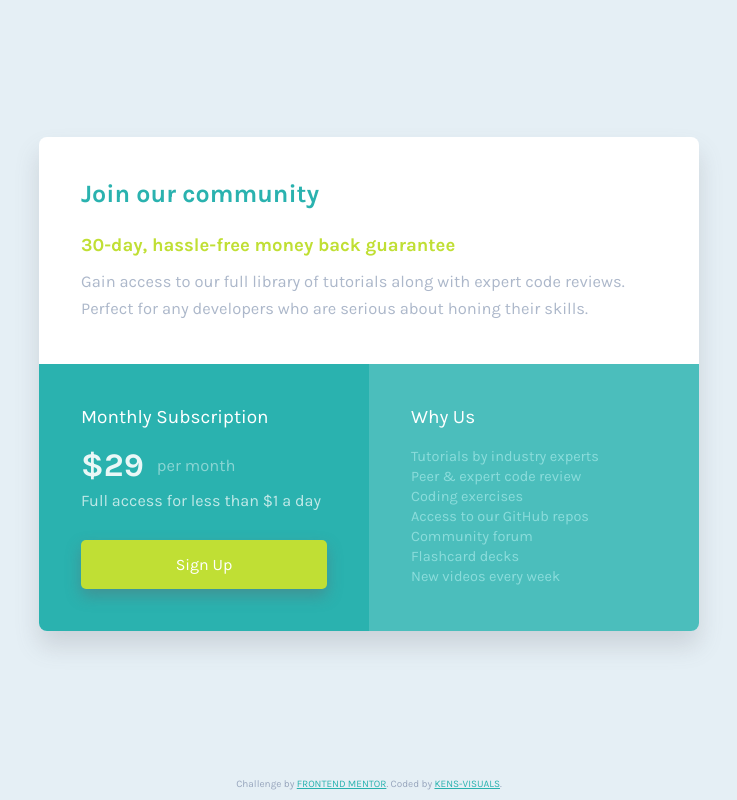
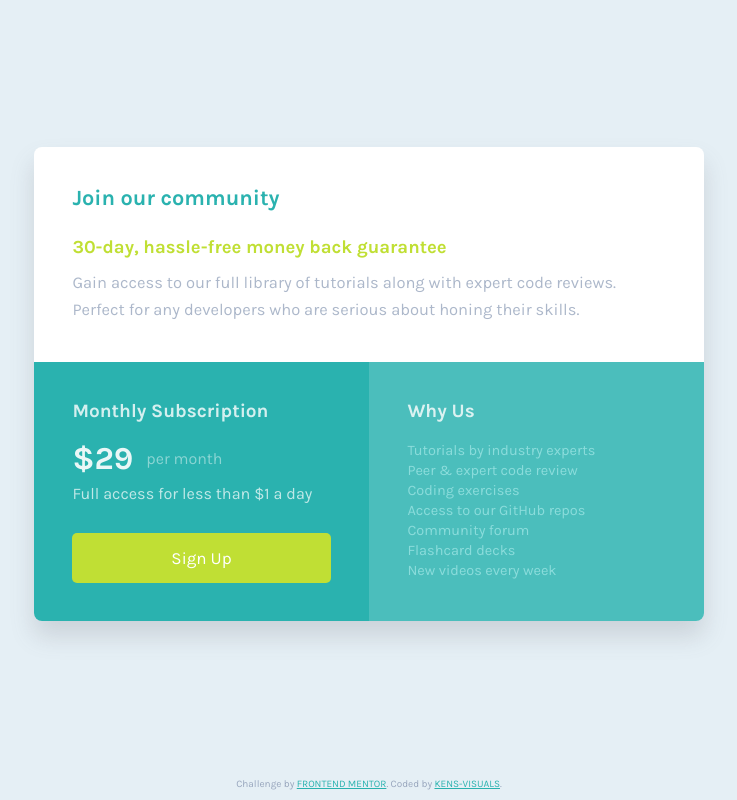
Before and after one commit to kens-visuals/single-price-grid-component, a website: page index.html in a window 1280 px wide. Shown: the whole page, without its empty margins (271-1008 px from the left). Drawn offline with Linux system fonts and the light colour scheme.

Commit message:
add final versionn

```diff
--- a/index.html
+++ b/index.html
@@ -45,7 +45,7 @@
           <p class="cube__text cube__text-amount">
             Full access for less than &dollar;1 a day
           </p>
-          <a href="#" class="cube__button">Sign Up</a>
+          <button class="cube__button">Sign Up</button>
         </div>
 
         <div class="cube__box cube__box--light">
--- a/scss/_base.scss
+++ b/scss/_base.scss
@@ -21,9 +21,9 @@ html {
 
 body {
   min-height: 100vh;
-  font-size: 1.6rem;
   color: $color-secondary--light;
   background-color: $color-secondary--dark;
+  font-size: 1.6rem;
   display: grid;
   grid-template-rows: 1fr auto;
   justify-items: center;
--- a/scss/_components.scss
+++ b/scss/_components.scss
@@ -3,28 +3,14 @@
   border-radius: 0.8rem;
   overflow: hidden;
   display: grid;
-  grid-template-rows: auto repeat(2, 1fr);
-
-  @media (min-width: 768px) {
-    grid-template-rows: auto 1fr;
-    grid-template-columns: repeat(2, 1fr);
-  }
+  grid-template-columns: repeat(auto-fit, minmax(30rem, 1fr));
 
   &__box {
-    padding: 2.3rem;
-
-    @media (min-width: 768px) {
-      padding: 4.2rem;
-    }
+    padding: clamp(2.3rem, 3vw, 4.2rem);
 
     &--white {
       background-color: $color-secondary--light;
-      padding: 3rem 2.3rem;
-
-      @media (min-width: 768px) {
-        padding: 4.2rem;
-        grid-column: 1 / -1;
-      }
+      grid-column: 1 / -1;
     }
 
     &--dark {
@@ -39,12 +25,8 @@
   &__heading {
     &-primary {
       color: $color-primary;
-      font-size: 2rem;
+      font-size: clamp(2rem, 1.7vw, 2.6rem);
       margin-bottom: 2.6rem;
-
-      @media (min-width: 768px) {
-        font-size: 2.5rem;
-      }
     }
 
     &-secondary {
@@ -52,22 +34,15 @@
 
       &--green {
         color: $color-tertiary;
-        font-size: 1.5rem;
+        font-size: clamp(1.5rem, 2vw, 1.85rem);
         margin-top: 2rem;
-        margin-bottom: 1.2rem;
-
-        @media (min-width: 768px) {
-          font-size: 1.85rem;
-        }
+        margin-bottom: 1.1rem;
       }
 
       &--white {
-        font-size: 1.8rem;
-        font-weight: 400;
-
-        @media (min-width: 768px) {
-          font-size: 1.9rem;
-        }
+        font-size: clamp(1.8rem, 2vw, 1.9rem);
+        font-weight: 700;
+        opacity: 0.8;
       }
     }
   }
@@ -78,78 +53,70 @@
     &--dark {
       color: $color-secondary;
       line-height: 2.7rem;
-      font-size: 1.35rem;
+      font-size: clamp(1.35rem, 2vw, 1.65rem);
       opacity: 0.8;
-
-      @media (min-width: 768px) {
-        font-size: 1.65rem;
-      }
     }
 
     &-price {
-      font-size: 3.2rem;
+      font-size: clamp(3.2rem, 2vw, 3.3rem);
       font-weight: 700;
       opacity: 0.9;
       display: flex;
       align-items: center;
-
-      @media (min-width: 768px) {
-        font-size: 3.3rem;
-      }
     }
 
     &--span {
       font-size: 1.6rem;
       font-weight: 400;
-      margin-left: 1rem;
+      margin-left: 1.3rem;
       opacity: 0.5;
-
-      @media (min-width: 768px) {
-        font-size: 1.65rem;
-        margin-left: 1.3rem;
-      }
     }
 
     &-amount {
-      font-size: 1.6rem;
+      font-size: 1.62rem;
       opacity: 0.7;
       margin-top: 0.7rem;
-
-      @media (min-width: 768px) {
-        font-size: 1.62rem;
-      }
     }
   }
 
-  &__button:link,
-  &__button:visited {
+  &__button {
     width: 100%;
     color: $color-secondary--light;
     background-color: $color-tertiary;
+    border: transparent;
     border-radius: 0.5rem;
-    box-shadow: rgba(100, 100, 111, 0.4) 0px 7px 15px 0px;
-    text-align: center;
-    text-decoration: none;
+    // box-shadow: rgba(100, 100, 111, 0.4) 0px 7px 15px 0px;
+    font-size: 1.7rem;
     padding: 1.5rem;
-    margin-top: 3.5rem;
-    display: inline-block;
-    transition: all 0.2s;
+    margin-top: clamp(3rem, 1vw, 3.5rem);
+    transition: all 0.3s;
 
-    @media (min-width: 768px) {
-      margin-top: 3rem;
+    &:hover,
+    &:focus {
+      cursor: pointer;
+      background: none;
+      box-shadow: 0 0 0 1px $color-secondary--light, 0 0 0 2px $color-tertiary,
+        0 0 0 5px $color-tertiary, 0 0 0 6.5px $color-secondary--light,
+        0 0 0 7px $color-tertiary;
     }
-  }
 
-  &__button:hover,
-  &__button:active {
-    transform: translateY(0.5rem);
-    box-shadow: rgba(100, 100, 111, 0.2) 0px 10px 20px -20px;
+    &:focus-visible {
+      outline: 0.15rem solid $color-secondary--dark;
+    }
+
+    // @media (hover: hover) {
+    //   &:hover {
+    //     cursor: pointer;
+    //     transform: translateY(0.5rem);
+    //     box-shadow: rgba(100, 100, 111, 0.2) 0px 10px 20px -20px;
+    //   }
+    // }
   }
 
   &__list {
     list-style: none;
+    mix-blend-mode: soft-light;
     font-size: 1.45rem;
-    mix-blend-mode: soft-light;
     margin-top: 2rem;
 
     &-item {
@@ -177,3 +144,183 @@
     color: $color-tertiary;
   }
 }
+
+// .cube {
+//   box-shadow: rgba(100, 100, 111, 0.2) 0px 15px 25px 0px;
+//   border-radius: 0.8rem;
+//   overflow: hidden;
+//   display: grid;
+//   grid-template-rows: auto repeat(2, 1fr);
+
+//   @media (min-width: 768px) {
+//     grid-template-rows: auto 1fr;
+//     grid-template-columns: repeat(2, 1fr);
+//   }
+
+//   &__box {
+//     padding: 2.3rem;
+
+//     @media (min-width: 768px) {
+//       padding: 4.2rem;
+//     }
+
+//     &--white {
+//       background-color: $color-secondary--light;
+//       padding: 3rem 2.3rem;
+
+//       @media (min-width: 768px) {
+//         padding: 4.2rem;
+//         grid-column: 1 / -1;
+//       }
+//     }
+
+//     &--dark {
+//       background-color: $color-primary;
+//     }
+
+//     &--light {
+//       background-color: $color-primary--light;
+//     }
+//   }
+
+//   &__heading {
+//     &-primary {
+//       color: $color-primary;
+//       font-size: 2rem;
+//       margin-bottom: 2.6rem;
+
+//       @media (min-width: 768px) {
+//         font-size: 2.5rem;
+//       }
+//     }
+
+//     &-secondary {
+//       margin-bottom: 1.8rem;
+
+//       &--green {
+//         color: $color-tertiary;
+//         font-size: 1.5rem;
+//         margin-top: 2rem;
+//         margin-bottom: 1.2rem;
+
+//         @media (min-width: 768px) {
+//           font-size: 1.85rem;
+//         }
+//       }
+
+//       &--white {
+//         font-size: 1.8rem;
+//         font-weight: 400;
+
+//         @media (min-width: 768px) {
+//           font-size: 1.9rem;
+//         }
+//       }
+//     }
+//   }
+
+//   &__text {
+//     color: $color-secondary--light;
+
+//     &--dark {
+//       color: $color-secondary;
+//       line-height: 2.7rem;
+//       font-size: 1.35rem;
+//       opacity: 0.8;
+
+//       @media (min-width: 768px) {
+//         font-size: 1.65rem;
+//       }
+//     }
+
+//     &-price {
+//       font-size: 3.2rem;
+//       font-weight: 700;
+//       opacity: 0.9;
+//       display: flex;
+//       align-items: center;
+
+//       @media (min-width: 768px) {
+//         font-size: 3.3rem;
+//       }
+//     }
+
+//     &--span {
+//       font-size: 1.6rem;
+//       font-weight: 400;
+//       margin-left: 1rem;
+//       opacity: 0.5;
+
+//       @media (min-width: 768px) {
+//         font-size: 1.65rem;
+//         margin-left: 1.3rem;
+//       }
+//     }
+
+//     &-amount {
+//       font-size: 1.6rem;
+//       opacity: 0.7;
+//       margin-top: 0.7rem;
+
+//       @media (min-width: 768px) {
+//         font-size: 1.62rem;
+//       }
+//     }
+//   }
+
+//   &__button:link,
+//   &__button:visited {
+//     width: 100%;
+//     color: $color-secondary--light;
+//     background-color: $color-tertiary;
+//     border-radius: 0.5rem;
+//     box-shadow: rgba(100, 100, 111, 0.4) 0px 7px 15px 0px;
+//     text-align: center;
+//     text-decoration: none;
+//     padding: 1.5rem;
+//     margin-top: 3.5rem;
+//     display: inline-block;
+//     transition: all 0.2s;
+
+//     @media (min-width: 768px) {
+//       margin-top: 3rem;
+//     }
+//   }
+
+//   &__button:hover,
+//   &__button:active {
+//     transform: translateY(0.5rem);
+//     box-shadow: rgba(100, 100, 111, 0.2) 0px 10px 20px -20px;
+//   }
+
+//   &__list {
+//     list-style: none;
+//     font-size: 1.45rem;
+//     mix-blend-mode: soft-light;
+//     margin-top: 2rem;
+
+//     &-item {
+//       &:not(:last-child) {
+//         margin-bottom: 0.3rem;
+//       }
+//     }
+//   }
+// }
+
+// .attribution {
+//   color: $color-secondary;
+//   font-size: 1rem;
+//   margin: 1rem 0;
+
+//   &__link:link,
+//   &__link:visited {
+//     color: $color-primary;
+//     text-transform: uppercase;
+//     transition: all 0.2s;
+//   }
+
+//   &__link:hover,
+//   &__link:active {
+//     color: $color-tertiary;
+//   }
+// }
--- a/scss/_layout.scss
+++ b/scss/_layout.scss
@@ -1,11 +1,7 @@
 .container {
   width: 85%;
-  max-width: 31rem;
+  max-width: clamp(31rem, 70vw, 67rem);
   display: flex;
   align-items: center;
   justify-content: center;
-
-  @media (min-width: 768px) {
-    max-width: 66rem;
-  }
 }
```
Also changed, not shown: css/style.css.
